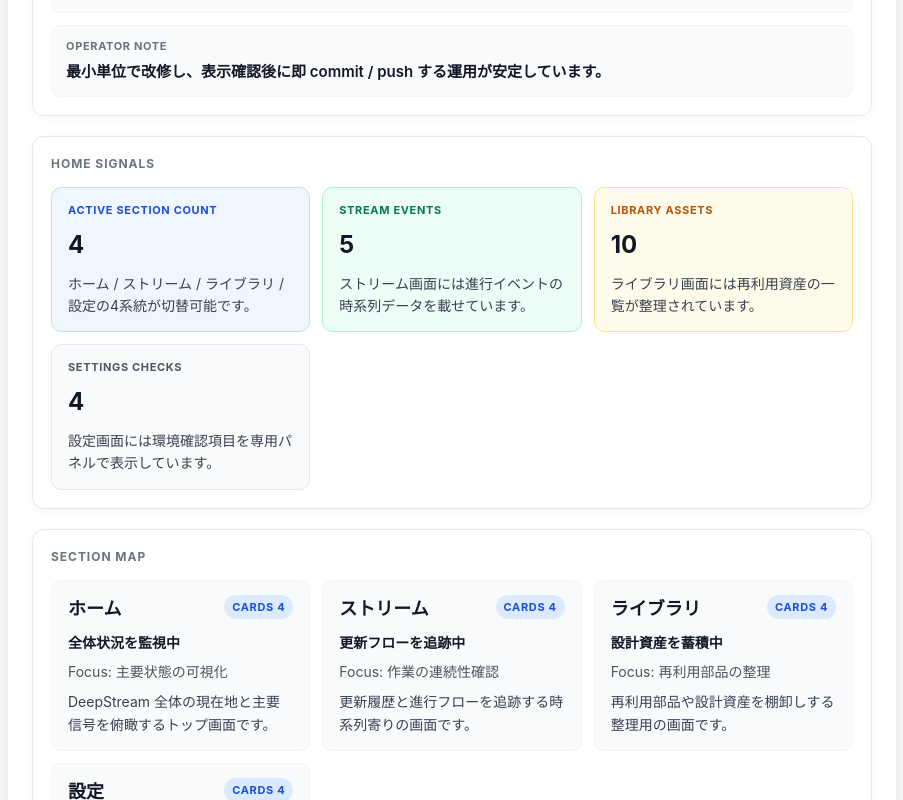
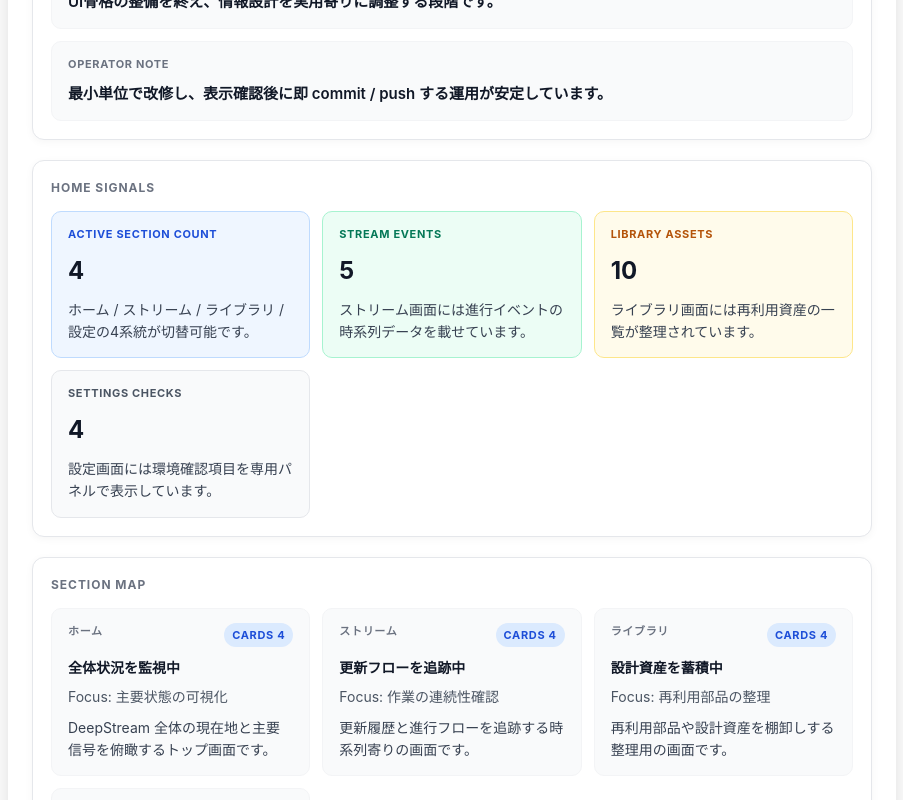
Before and after one commit to wwm001/deepstream, a React (Vite) app: page / in a window 1280 px wide. Shown: the part 660-1460 px from the top of the page, without its empty margins (320-1223 px from the left). Built offline with nearby package versions, Linux system fonts and the light colour scheme.

Commit message:
Extract shared dashboard tile shell

```diff
--- a/src/components/DashboardDetailPanel.tsx
+++ b/src/components/DashboardDetailPanel.tsx
@@ -1,3 +1,6 @@
+import DashboardPanel from "./DashboardPanel";
+import DashboardTile from "./DashboardTile";
+
 type DashboardDetailItem = {
   label: string;
   value: string;
@@ -13,29 +16,7 @@ function DashboardDetailPanel({
   items,
 }: DashboardDetailPanelProps) {
   return (
-    <section
-      style={{
-        marginTop: "20px",
-        padding: "18px",
-        borderRadius: "12px",
-        background: "#ffffff",
-        border: "1px solid #e5e7eb",
-        boxShadow: "0 2px 8px rgba(0, 0, 0, 0.04)",
-      }}
-    >
-      <p
-        style={{
-          margin: "0 0 14px 0",
-          fontSize: "12px",
-          fontWeight: 700,
-          letterSpacing: "0.08em",
-          textTransform: "uppercase",
-          color: "#6b7280",
-        }}
-      >
-        {title}
-      </p>
-
+    <DashboardPanel title={title}>
       <div
         style={{
           display: "grid",
@@ -43,28 +24,7 @@ function DashboardDetailPanel({
         }}
       >
         {items.map((item) => (
-          <div
-            key={item.label}
-            style={{
-              padding: "12px 14px",
-              borderRadius: "10px",
-              background: "#f9fafb",
-              border: "1px solid #f3f4f6",
-            }}
-          >
-            <p
-              style={{
-                margin: "0 0 6px 0",
-                fontSize: "11px",
-                fontWeight: 700,
-                letterSpacing: "0.06em",
-                textTransform: "uppercase",
-                color: "#6b7280",
-              }}
-            >
-              {item.label}
-            </p>
-
+          <DashboardTile key={item.label} title={item.label}>
             <p
               style={{
                 margin: 0,
@@ -76,10 +36,10 @@ function DashboardDetailPanel({
             >
               {item.value}
             </p>
-          </div>
+          </DashboardTile>
         ))}
       </div>
-    </section>
+    </DashboardPanel>
   );
 }
 
--- /dev/null
+++ b/src/components/DashboardTile.tsx
@@ -0,0 +1,69 @@
+import type { ReactNode } from "react";
+
+type DashboardTileProps = {
+  title?: string;
+  right?: ReactNode;
+  children: ReactNode;
+  background?: string;
+  borderColor?: string;
+  titleColor?: string;
+};
+
+function DashboardTile({
+  title,
+  right,
+  children,
+  background = "#f9fafb",
+  borderColor = "#f3f4f6",
+  titleColor = "#6b7280",
+}: DashboardTileProps) {
+  return (
+    <article
+      style={{
+        padding: "14px 16px",
+        borderRadius: "10px",
+        background,
+        border: `1px solid ${borderColor}`,
+      }}
+    >
+      {(title || right) && (
+        <div
+          style={{
+            display: "flex",
+            justifyContent: "space-between",
+            alignItems: "flex-start",
+            gap: "12px",
+            flexWrap: "wrap",
+          }}
+        >
+          {title && (
+            <p
+              style={{
+                margin: 0,
+                fontSize: "11px",
+                fontWeight: 700,
+                letterSpacing: "0.06em",
+                textTransform: "uppercase",
+                color: titleColor,
+              }}
+            >
+              {title}
+            </p>
+          )}
+
+          {right}
+        </div>
+      )}
+
+      <div
+        style={{
+          marginTop: title || right ? "10px" : 0,
+        }}
+      >
+        {children}
+      </div>
+    </article>
+  );
+}
+
+export default DashboardTile;
--- a/src/components/HomeOverviewPanel.tsx
+++ b/src/components/HomeOverviewPanel.tsx
@@ -1,4 +1,6 @@
 import type { HomeSignal } from "../dashboardData/types";
+import DashboardPanel from "./DashboardPanel";
+import DashboardTile from "./DashboardTile";
 
 type HomeOverviewPanelProps = {
   items: HomeSignal[];
@@ -32,29 +34,7 @@ const toneStyles: Record<
 
 function HomeOverviewPanel({ items }: HomeOverviewPanelProps) {
   return (
-    <section
-      style={{
-        marginTop: "20px",
-        padding: "18px",
-        borderRadius: "12px",
-        background: "#ffffff",
-        border: "1px solid #e5e7eb",
-        boxShadow: "0 2px 8px rgba(0, 0, 0, 0.04)",
-      }}
-    >
-      <p
-        style={{
-          margin: "0 0 14px 0",
-          fontSize: "12px",
-          fontWeight: 700,
-          letterSpacing: "0.08em",
-          textTransform: "uppercase",
-          color: "#6b7280",
-        }}
-      >
-        Home Signals
-      </p>
-
+    <DashboardPanel title="Home Signals">
       <div
         style={{
           display: "grid",
@@ -66,28 +46,13 @@ function HomeOverviewPanel({ items }: HomeOverviewPanelProps) {
           const toneStyle = toneStyles[item.tone];
 
           return (
-            <article
+            <DashboardTile
               key={item.label}
-              style={{
-                padding: "14px 16px",
-                borderRadius: "10px",
-                background: toneStyle.background,
-                border: `1px solid ${toneStyle.border}`,
-              }}
+              title={item.label}
+              background={toneStyle.background}
+              borderColor={toneStyle.border}
+              titleColor={toneStyle.color}
             >
-              <p
-                style={{
-                  margin: "0 0 8px 0",
-                  fontSize: "11px",
-                  fontWeight: 700,
-                  letterSpacing: "0.06em",
-                  textTransform: "uppercase",
-                  color: toneStyle.color,
-                }}
-              >
-                {item.label}
-              </p>
-
               <p
                 style={{
                   margin: 0,
@@ -109,11 +74,11 @@ function HomeOverviewPanel({ items }: HomeOverviewPanelProps) {
               >
                 {item.note}
               </p>
-            </article>
+            </DashboardTile>
           );
         })}
       </div>
-    </section>
+    </DashboardPanel>
   );
 }
 
--- a/src/components/HomeSectionSnapshotList.tsx
+++ b/src/components/HomeSectionSnapshotList.tsx
@@ -1,4 +1,6 @@
 import type { HomeSectionSnapshot } from "../dashboardData/types";
+import DashboardPanel from "./DashboardPanel";
+import DashboardTile from "./DashboardTile";
 
 type HomeSectionSnapshotListProps = {
   items: HomeSectionSnapshot[];
@@ -6,29 +8,7 @@ type HomeSectionSnapshotListProps = {
 
 function HomeSectionSnapshotList({ items }: HomeSectionSnapshotListProps) {
   return (
-    <section
-      style={{
-        marginTop: "20px",
-        padding: "18px",
-        borderRadius: "12px",
-        background: "#ffffff",
-        border: "1px solid #e5e7eb",
-        boxShadow: "0 2px 8px rgba(0, 0, 0, 0.04)",
-      }}
-    >
-      <p
-        style={{
-          margin: "0 0 14px 0",
-          fontSize: "12px",
-          fontWeight: 700,
-          letterSpacing: "0.08em",
-          textTransform: "uppercase",
-          color: "#6b7280",
-        }}
-      >
-        Section Map
-      </p>
-
+    <DashboardPanel title="Section Map">
       <div
         style={{
           display: "grid",
@@ -37,34 +17,10 @@ function HomeSectionSnapshotList({ items }: HomeSectionSnapshotListProps) {
         }}
       >
         {items.map((item) => (
-          <article
+          <DashboardTile
             key={item.section}
-            style={{
-              padding: "14px 16px",
-              borderRadius: "10px",
-              background: "#f9fafb",
-              border: "1px solid #f3f4f6",
-            }}
-          >
-            <div
-              style={{
-                display: "flex",
-                justifyContent: "space-between",
-                alignItems: "flex-start",
-                gap: "12px",
-                flexWrap: "wrap",
-              }}
-            >
-              <h3
-                style={{
-                  margin: 0,
-                  fontSize: "18px",
-                  color: "#111827",
-                }}
-              >
-                {item.section}
-              </h3>
-
+            title={item.section}
+            right={
               <span
                 style={{
                   display: "inline-block",
@@ -80,11 +36,11 @@ function HomeSectionSnapshotList({ items }: HomeSectionSnapshotListProps) {
               >
                 cards {item.cardCount}
               </span>
-            </div>
-
+            }
+          >
             <p
               style={{
-                margin: "10px 0 0 0",
+                margin: 0,
                 fontSize: "14px",
                 fontWeight: 600,
                 color: "#111827",
@@ -114,10 +70,10 @@ function HomeSectionSnapshotList({ items }: HomeSectionSnapshotListProps) {
             >
               {item.note}
             </p>
-          </article>
+          </DashboardTile>
         ))}
       </div>
-    </section>
+    </DashboardPanel>
   );
 }
 
--- a/src/components/LibraryAssetList.tsx
+++ b/src/components/LibraryAssetList.tsx
@@ -1,5 +1,6 @@
 import type { LibraryAsset } from "../dashboardData/types";
 import DashboardPanel from "./DashboardPanel";
+import DashboardTile from "./DashboardTile";
 
 type LibraryAssetItem = LibraryAsset & {
   id?: string;
@@ -45,34 +46,10 @@ function LibraryAssetList({
           const stateStyle = stateStyles[item.state];
 
           return (
-            <article
+            <DashboardTile
               key={item.id ?? item.name}
-              style={{
-                padding: "14px 16px",
-                borderRadius: "10px",
-                background: "#f9fafb",
-                border: "1px solid #f3f4f6",
-              }}
-            >
-              <div
-                style={{
-                  display: "flex",
-                  justifyContent: "space-between",
-                  alignItems: "flex-start",
-                  gap: "12px",
-                  flexWrap: "wrap",
-                }}
-              >
-                <h3
-                  style={{
-                    margin: 0,
-                    fontSize: "16px",
-                    color: "#111827",
-                  }}
-                >
-                  {item.name}
-                </h3>
-
+              title={item.name}
+              right={
                 <div
                   style={{
                     display: "flex",
@@ -116,11 +93,11 @@ function LibraryAssetList({
                     </button>
                   )}
                 </div>
-              </div>
-
+              }
+            >
               <p
                 style={{
-                  margin: "10px 0 0 0",
+                  margin: 0,
                   fontSize: "14px",
                   fontWeight: 600,
                   color: "#111827",
@@ -139,7 +116,7 @@ function LibraryAssetList({
               >
                 {item.note}
               </p>
-            </article>
+            </DashboardTile>
           );
         })}
       </div>
```
Also changed, not shown: src/components/SettingsStatusList.tsx (+19 -47 lines).
